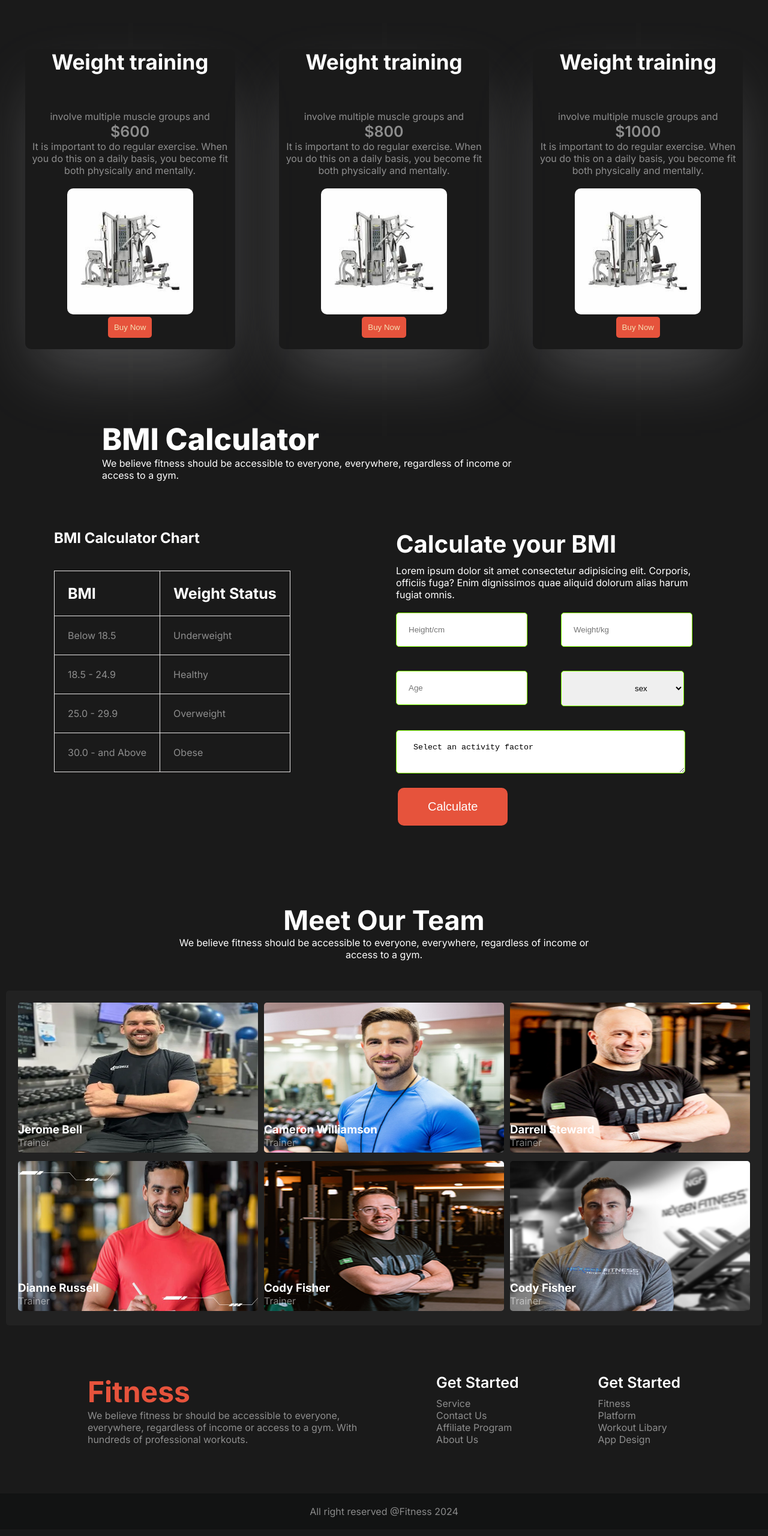
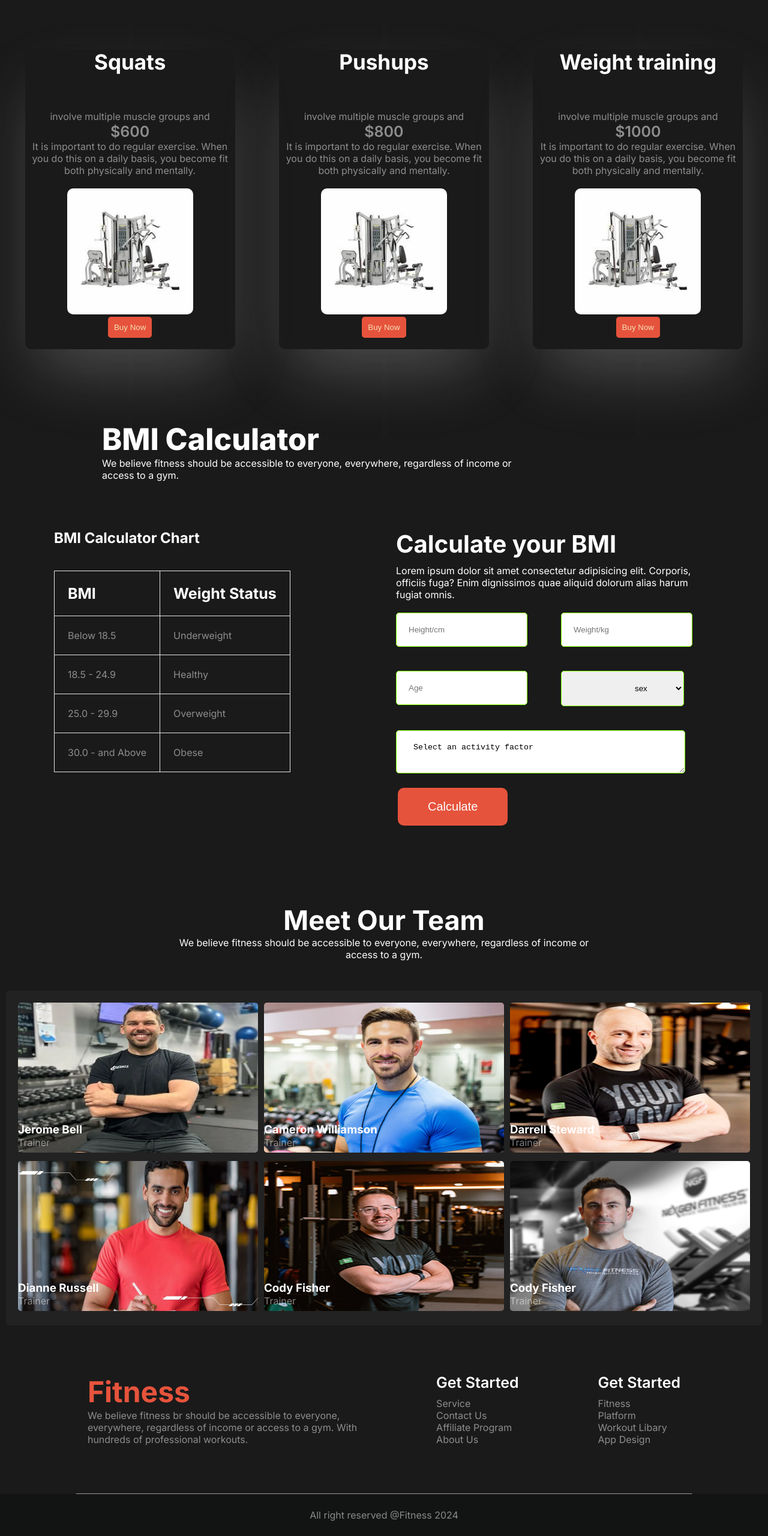
Before and after one commit to ajimcse/Assigment-02, a plain HTML site: page index.html in a window 1280 px wide. Shown: the part 1872-4432 px from the top of the page at 60% size. Drawn offline with Linux system fonts and the light colour scheme.

Commit message:
hr dorder

```diff
--- a/css/style.css
+++ b/css/style.css
@@ -3,6 +3,7 @@
 *{
     padding: 0px;
     margin: 0px;
+
 
 }
 body{
@@ -79,7 +80,7 @@ border-radius: 6px;
 }
 
 
-@media screen and (max-width:560px) {
+@media screen and (max-width:576px) {
 
     .hemaber-nav-menu{
         display: block;
@@ -169,7 +170,7 @@ width: 100%;
 }
 
 
-@media screen and (max-width:560px) {
+@media screen and (max-width:576px) {
 
     .banner-main-section{
         flex-direction: column;
@@ -219,7 +220,7 @@ width: 100%;
     font-weight: 400;
      color: rgba(255, 255, 255, 0.5);
 }
-@media screen and (max-width:560px) {
+@media screen and (max-width:576px) {
 
     .change-main-container{
         grid-template-columns: 1fr;
@@ -248,7 +249,7 @@ width: 100%;
    border-radius: 8px;
 
 }
-@media screen and (max-width:560px) {
+@media screen and (max-width:576px) {
 
     .third-section{
         flex-direction: column;
@@ -317,6 +318,14 @@ width: 100%;
     background-color: rgba(230, 83, 60, 1) ;
     border: none;
     color: wheat;
+}
+@media screen and (max-width:576px) {
+
+    .bonnes-section{
+        flex-direction: column;
+        text-align: center;
+    }
+
 }
 /* ======bunnes section end============= */
 /* ===============run-in-section-end================== */
@@ -420,7 +429,7 @@ th,td{
 table > tbody>tr>td{
     color: rgba(255, 255, 255, 0.5);
 }
-@media screen and (max-width:560px) {
+@media screen and (max-width:576px) {
 
     .Table-and-from--container{
         flex-direction: column;
@@ -489,7 +498,7 @@ top: 200px;
 }
 
 
-@media screen and (max-width:560px) {
+@media screen and (max-width:576px) {
 
     .meet-our-section{
         grid-template-columns: 1fr;
@@ -523,12 +532,7 @@ color:  rgba(230, 83, 60, 1) ;
     color: rgba(255, 255, 255, 0.5);
 }
 
-.button-footer{
-    text-align: center;
-    background-color: rgb(18, 19, 19);
-    padding: 20px;
 
-}
 .get-section h3{
     font-size: 25px;
     font-weight: 600;
@@ -540,13 +544,19 @@ color:  rgba(230, 83, 60, 1) ;
      font-weight: 400;
 
 }
+.button-footer{
+    text-align: center;
+    background-color: rgb(18, 19, 19);
+    padding: 25px;
+
+}
 .button-footer a{
     text-decoration: none;
     color: rgba(255, 255, 255, 0.5);
 }
 
 
-@media screen and (max-width:560px) {
+@media screen and (max-width:576px) {
 
     .footer-section{
      flex-direction: column;
--- a/index.html
+++ b/index.html
@@ -8,7 +8,7 @@
     <link rel="stylesheet" href="./css/style.css">
     <link rel="stylesheet" href="https://cdnjs.cloudflare.com/ajax/libs/font-awesome/6.6.0/css/all.min.css"
         integrity="sha512-Kc323vGBEqzTmouAECnVceyQqyqdsSiqLQISBL29aUW4U/M7pSPA/gEUZQqv1cwx4OnYxTxve5UMg5GT6L4JJg=="
-        crossorigin="anonymous" referrerpolicy="no-referrer" />
+        crossorigin="anonymous" referrerpolicy="no-referrer"/>
 </head>
 
 <body>
@@ -112,7 +112,7 @@
          <div class="bonnes-section">
 
             <div class="bunnes-title">
-                <h1>Weight training</h1>
+                <h1>Squats</h1>
                 <p>involve multiple muscle groups and</p>
                 <p class="doler">$600</p>
 
@@ -123,7 +123,7 @@
                 <button class="box-btn">Buy Now</button>
             </div>
             <div class="bunnes-title">
-                <h1>Weight training</h1>
+                <h1>Pushups</h1>
                 <p>involve multiple muscle groups and</p>
                 <p class="doler">$800</p>
 
@@ -309,8 +309,8 @@
         </div>
         </div>
     </footer>
-
-    <footer class="button-footer">
+       <hr style="margin: 0 auto",  width="80%" size="1" >
+       <footer class="button-footer">
 
         <a href="">All right reserved @Fitness 2024</a></p>
     </footer>
```
